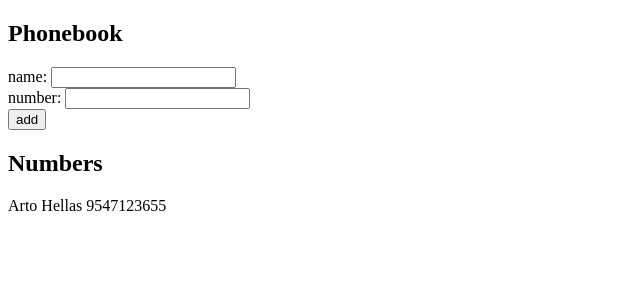
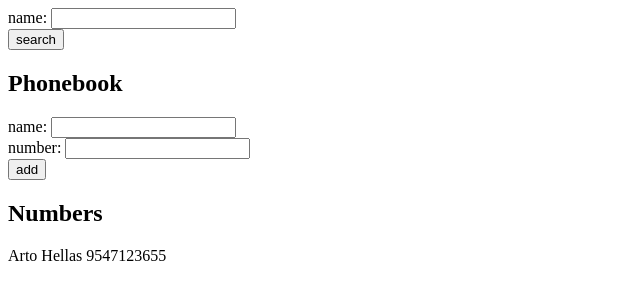
Before and after one commit to chitrak-singhal/fullstackopen_exercises, a React (Vite) app in the folder part1/phonebook/: page / in a window 1280 px wide. Shown: the top 300 px of the page, without its empty margins (0-640 px from the left). Built offline with nearby package versions, Linux system fonts and the light colour scheme.

Commit message:
Part 2.9 done

```diff
--- a/part1/phonebook/src/App.jsx
+++ b/part1/phonebook/src/App.jsx
@@ -6,6 +6,11 @@ const App = () => {
   ])
   const [newName, setNewName] = useState('')
   const [newNum, setNewNum] = useState('')
+  const [search, setSearch] = useState('')
+  const [searchFinal , setSearchFinal] = useState('')
+  console.log(search)
+  console.log(searchFinal,'y')
+  const personsToShow = searchFinal==''?persons:persons.filter(person=> person.name.startsWith(searchFinal));
 
   const addName = (event)=>{
     event.preventDefault()
@@ -45,9 +50,26 @@ const App = () => {
     //console.log(event.target.value)
     setNewNum(event.target.value)
   }
+  const handleSearchChange=(event)=>{
+    setSearch(event.target.value)
+  }
+
+  const handleSearch=(event)=>{
+    event.preventDefault()
+    setSearchFinal(search)
+    console.log(searchFinal,'x')
+  }
 
   return (
     <div>
+      <form onSubmit={handleSearch} >
+        <div>
+          name: <input value ={search} onChange={handleSearchChange}/>
+        </div>
+        <div>
+          <button type="submit">search</button>
+        </div>
+      </form>
       <h2>Phonebook</h2>
       <form onSubmit={addName} >
         <div>
@@ -61,7 +83,7 @@ const App = () => {
         </div>
       </form>
       <h2>Numbers</h2>
-      {persons.map(person=><p key={person.name}>{person.name} {person.number}</p>)}
+      {personsToShow.map(person=><p key={person.name}>{person.name} {person.number}</p>)}
     </div>
   )
 }
```
